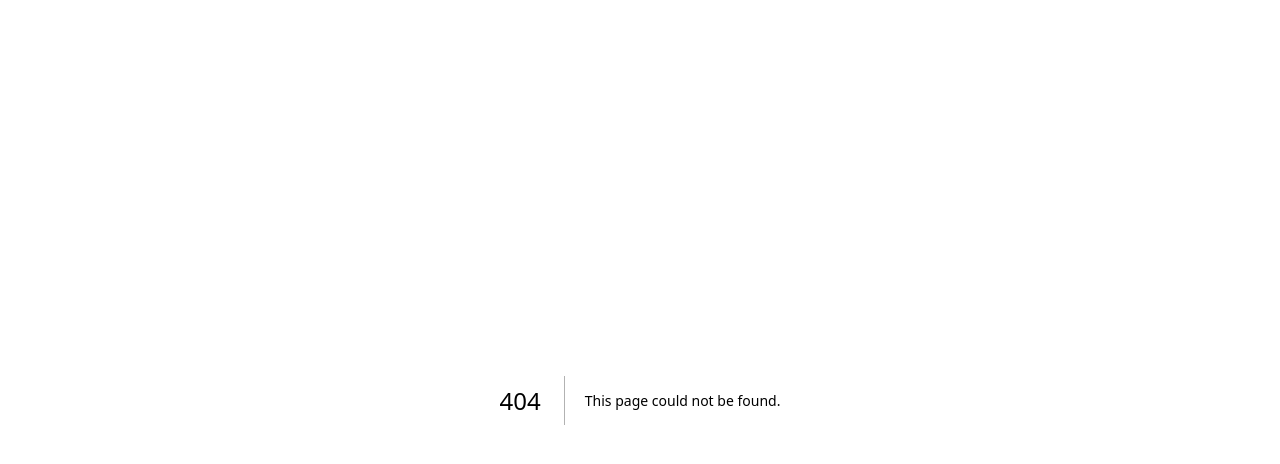
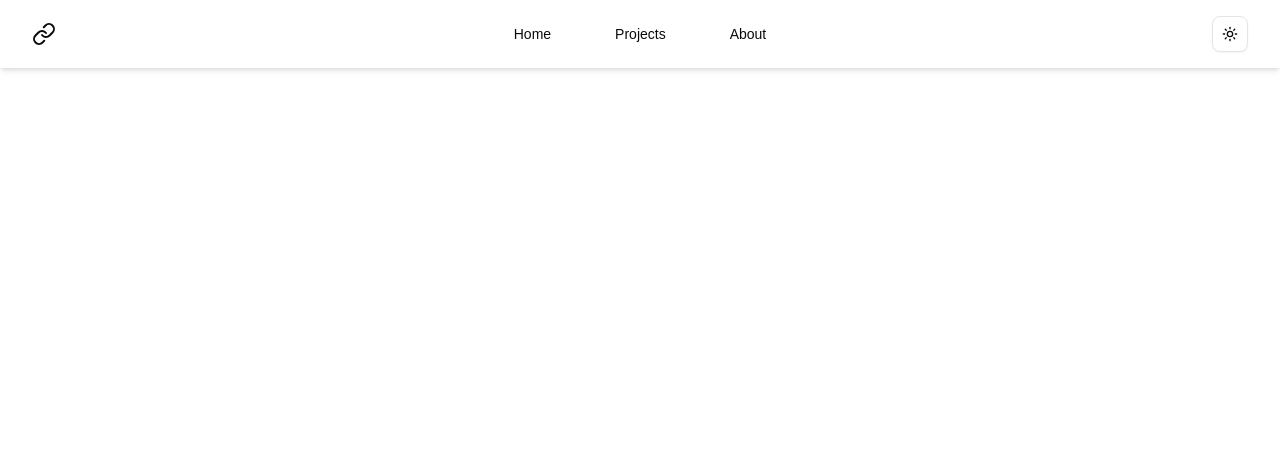
Before and after one commit to Jetrossgalinato/the-basics, a Next.js app: page /projects in a window 1280 px wide. Before the commit this address had no page. Shown: the top 464 px of the page. Built offline with nearby package versions, Linux system fonts and the light colour scheme; a web font is replaced by a local one.

Commit message:
feat: add projects page

```diff
--- /dev/null
+++ b/app/projects/page.tsx
@@ -0,0 +1,9 @@
+import Navbar from "../components/navbar";
+
+export default function ProjectsPage() {
+  return (
+    <div className="min-h-screen">
+      <Navbar brandName="Basics" />
+    </div>
+  );
+}
```
